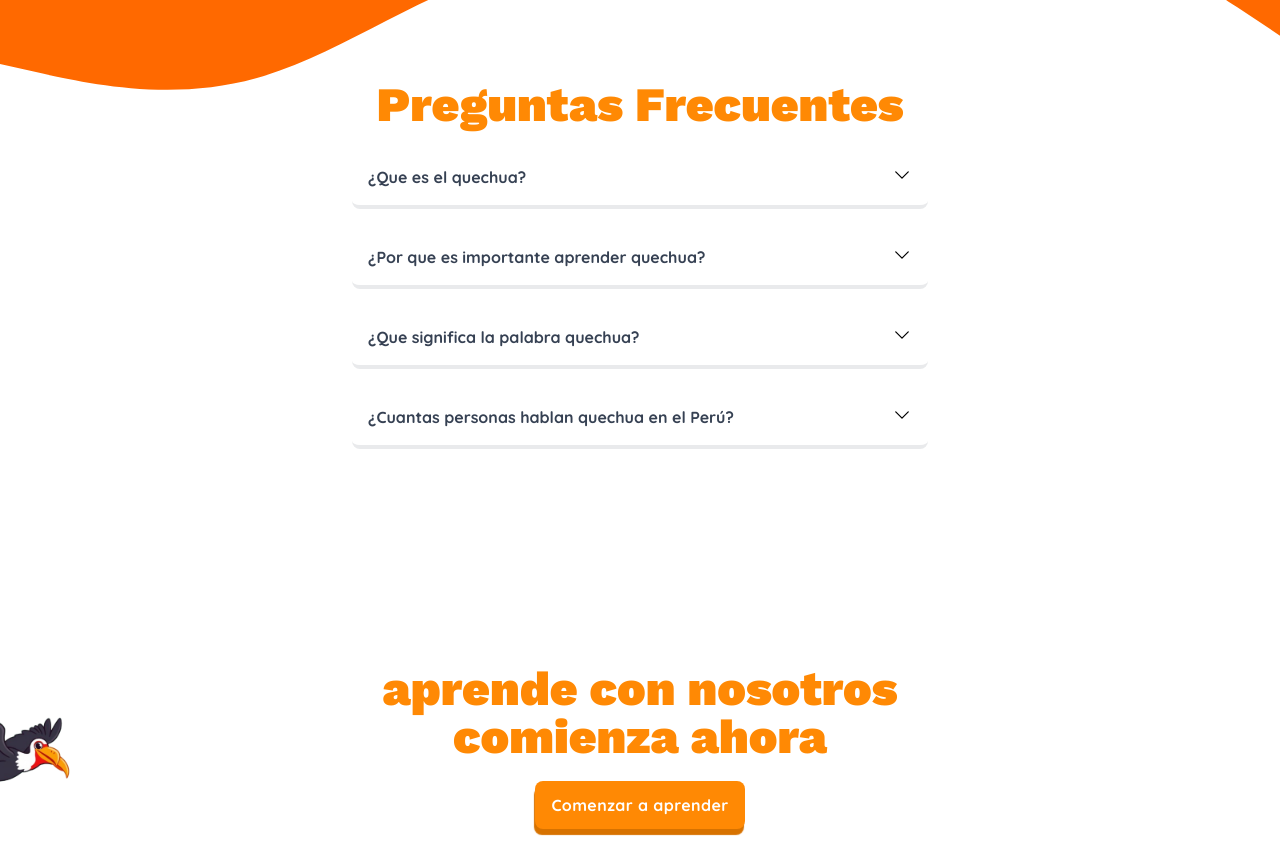
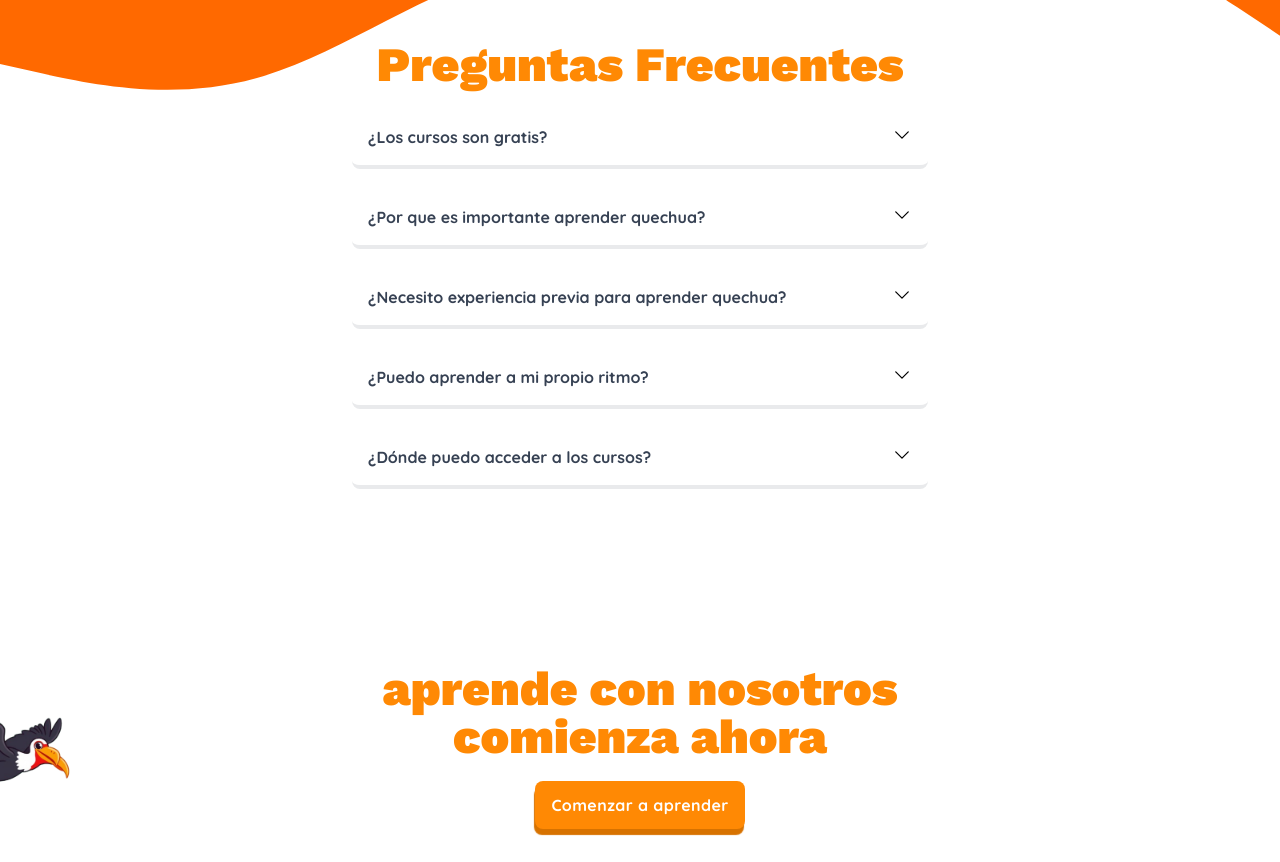
Before and after one commit to z6nc/AprendeQuechua, a React (Vite) app: page / in a window 1280 px wide. Shown: the part 2720-3582 px from the top of the page. Built offline with nearby package versions, Linux system fonts and the light colour scheme.

Commit message:
refactor :  mejoras en las preguntas

```diff
--- a/src/data/dificultades.js
+++ b/src/data/dificultades.js
@@ -8,6 +8,7 @@ export const dificultades = [
             classImg  :"right-0"
         }
     },
+
     {
         id : "intermedio",
         titulo : "Aprendiendo más",
@@ -16,9 +17,8 @@ export const dificultades = [
         style :{
             classImg  :"left-0 scale-x-[-1]"
         }
+    },
 
-
-    },
     {
         id : "avanzado",
         titulo : "Dominando el idioma",
@@ -27,7 +27,5 @@ export const dificultades = [
         style :{
             classImg  :"right-0 scale-x-[-1]"
         }
-
-
     }
 ]
--- a/src/data/preguntas.js
+++ b/src/data/preguntas.js
@@ -1,23 +1,22 @@
 export const PreguntasFrecuentes = [
     {
-        Preguntas :"¿Que es el quechua?",
-        Respuestas : "Es una lengua originaria de los andes peruanos",
+        Preguntas :"¿Los cursos son gratis?",
+        Respuestas :"Sí, todos los cursos para aprender quechua son completamente gratuitos.",
     },
     {
         Preguntas :"¿Por que es importante aprender  quechua?",
-        Respuestas : "Por que es nuestra lengua materna y es importante no perderla",
+        Respuestas :"Porque es nuestra lengua materna y es importante no perderla",
     },
     {
-        Preguntas :"¿Que significa la palabra quechua?",
-        Respuestas : "Significa lengua",
+        Preguntas :"¿Necesito experiencia previa para aprender quechua?",
+        Respuestas :"No, nuestros cursos están diseñados para principiantes y avanzados. ¡Todos pueden aprender!",
     },
     {
-        Preguntas :"¿Cuantas personas hablan quechua en el Perú?",
-        Respuestas : "Según el censo de 2017, el Perú tiene 3 799 780 hablantes de quechua, que forman una proporción de 13,6% respecto de la población total.",
+        Preguntas :"¿Puedo aprender a mi propio ritmo?",
+        Respuestas :"Sí, puedes avanzar en las lecciones cuando quieras, sin límite de tiempo.",
+    },
+    {
+        Preguntas :"¿Dónde puedo acceder a los cursos?",
+        Respuestas :"Desde cualquier dispositivo con conexión a internet. ¡Aprende desde donde estés!",
     }
-
-
-
-
-
 ]
```
